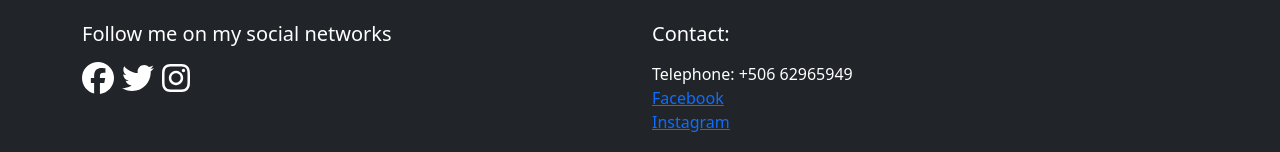
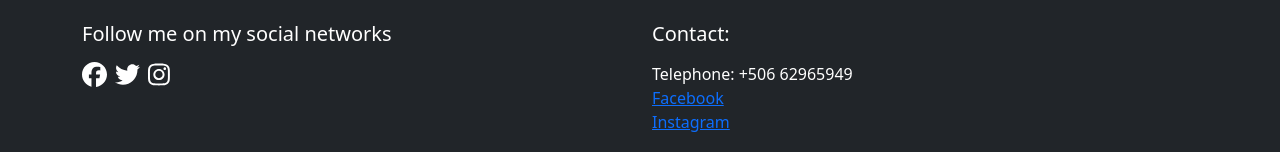
Before and after one commit to PrinceMora/Test-1, a Next.js app in the folder test-jose/: page / in a window 1280 px wide. Shown: the part 1197-1349 px from the top of the page. Built offline with nearby package versions, Linux system fonts and the light colour scheme; no server answers.

Commit message:
Update Footer.tsx

```diff
--- a/test-jose/src/root/components/footer/Footer.tsx
+++ b/test-jose/src/root/components/footer/Footer.tsx
@@ -3,10 +3,11 @@ import { FontAwesomeIcon } from "@fortawesome/react-fontawesome";
 import {
   faFacebook,
   faTwitter,
-  faInstagram,
+  faInstagram
 } from "@fortawesome/free-brands-svg-icons";
 
 function Footer() {
+  const style = { height: "25px", with: "25px," };
   return (
     <footer className="bg-dark text-white py-4">
       <div className="container">
@@ -21,7 +22,7 @@ function Footer() {
                   rel="noopener noreferrer"
                   className="text-white"
                 >
-                  <FontAwesomeIcon icon={faFacebook} size="2x" />
+                  <FontAwesomeIcon icon={faFacebook} style={style} />
                 </a>
               </li>
               <li className="list-inline-item">
@@ -31,7 +32,7 @@ function Footer() {
                   rel="noopener noreferrer"
                   className="text-white"
                 >
-                  <FontAwesomeIcon icon={faTwitter} size="2x" />
+                  <FontAwesomeIcon icon={faTwitter} style={style} />
                 </a>
               </li>
               <li className="list-inline-item">
@@ -41,7 +42,7 @@ function Footer() {
                   rel="noopener noreferrer"
                   className="text-white"
                 >
-                  <FontAwesomeIcon icon={faInstagram} size="2x" />
+                  <FontAwesomeIcon icon={faInstagram} style={style} />
                 </a>
               </li>
             </ul>
```
